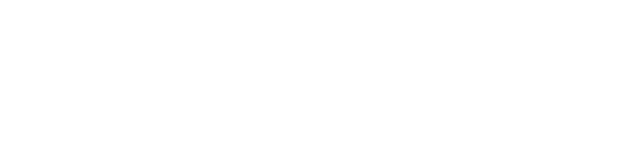
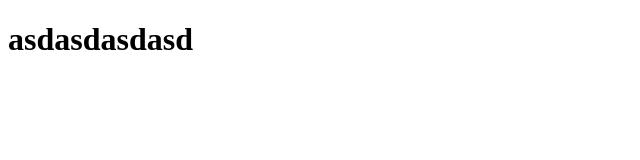
Before and after one commit to Denias3/platform.upr.io, a plain HTML site: page index.html in a window 1280 px wide. Shown: the whole page, without its empty margins (0-640 px from the left). Drawn offline with Linux system fonts and the light colour scheme.

Commit message:
Update index.html

```diff
--- a/index.html
+++ b/index.html
@@ -6,6 +6,6 @@
     <title>Document</title>
 </head>
 <body>
-
+    <h1>asdasdasdasd</h1>
 </body>
 </html>
```
